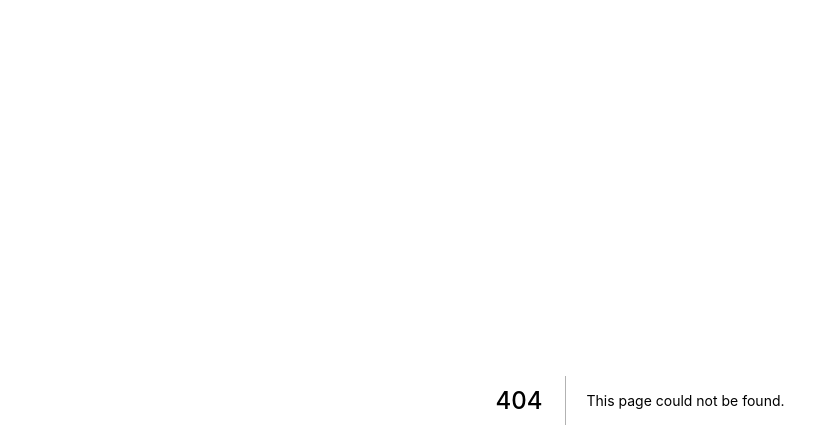
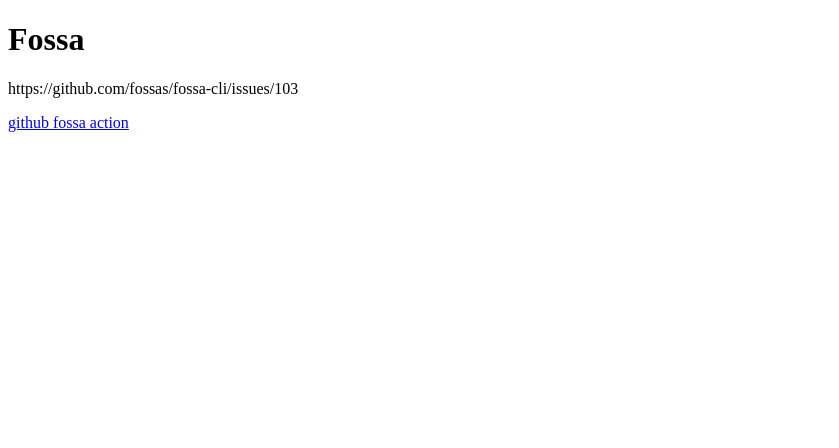
Before and after one commit to einSelbst/vehicle, a Next.js app: page /fossa in a window 1280 px wide. Before the commit this address had no page. Shown: the top 448 px of the page, without its empty margins (0-839 px from the left). Built offline with nearby package versions, Linux system fonts and the light colour scheme.

Commit message:
add fossa

```diff
--- /dev/null
+++ b/pages/fossa.js
@@ -0,0 +1,7 @@
+export default function compressedSize() {
+    return <div>
+        <h1>Fossa</h1>
+        <p>https://github.com/fossas/fossa-cli/issues/103</p>
+        <a href="https://github.com/netlify/next-on-netlify/pull/72/commits/616d45f868d485a0d0cc36c591cc6716680c91e4">github fossa action</a>
+    </div>
+}
```
